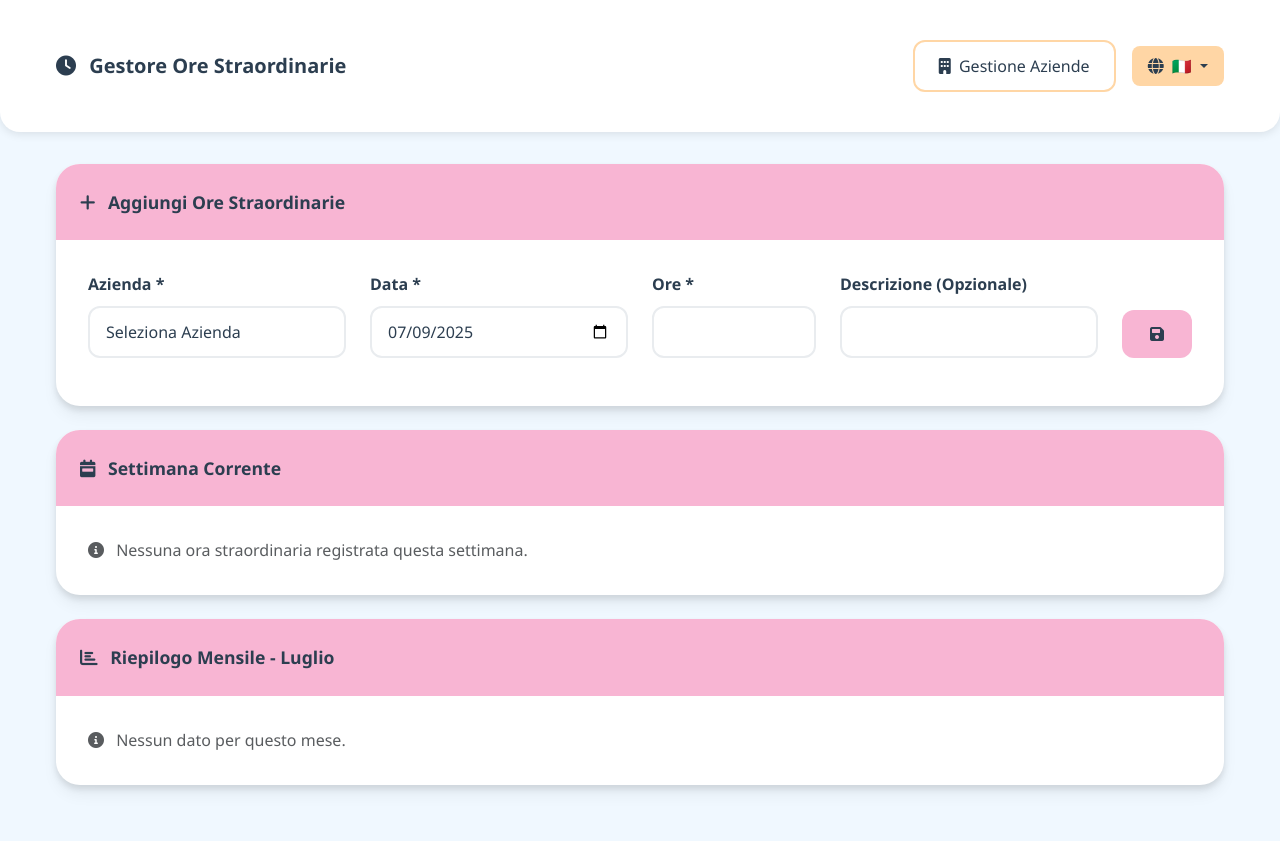
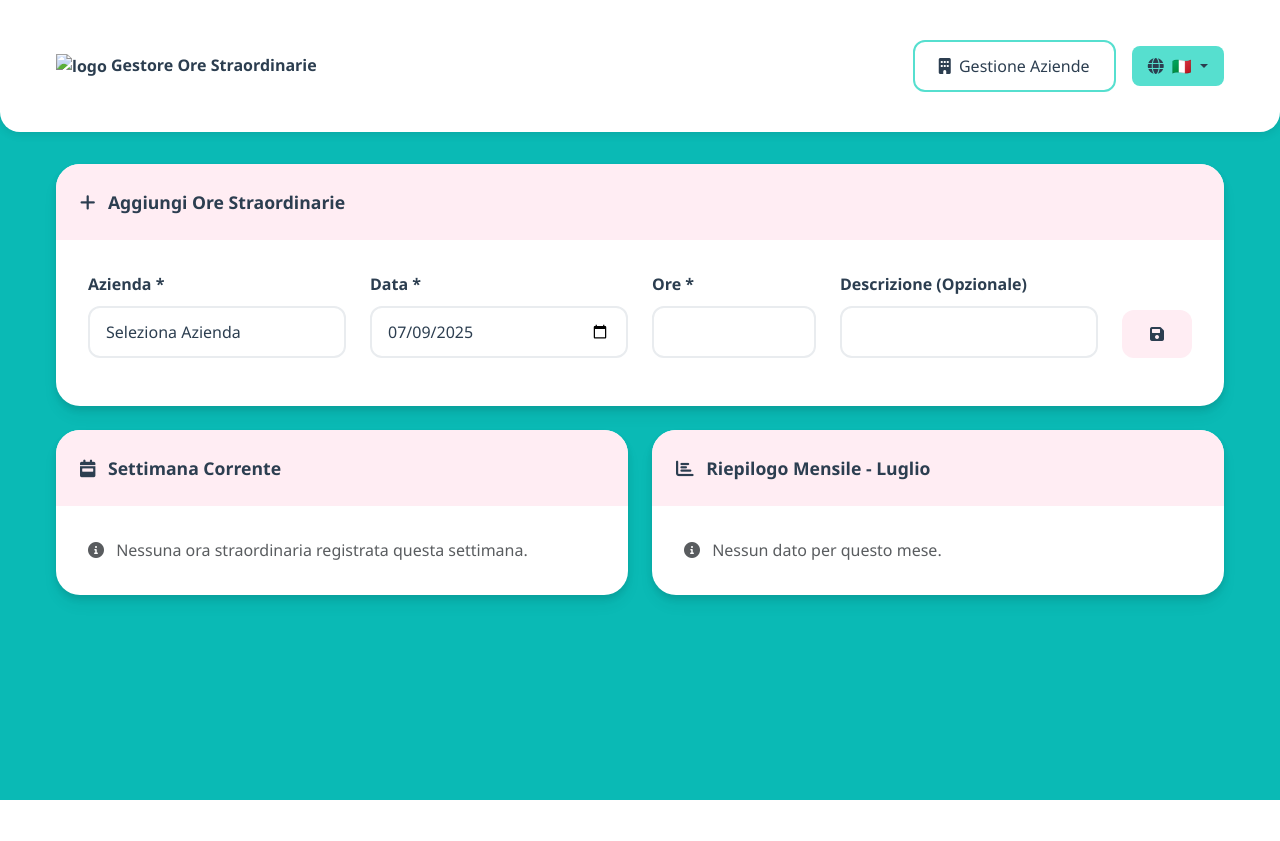
Before and after one commit to Piccios/OvertimeLedger, a PHP site: page /index.php in a window 1280 px wide. After the commit the page ends 800 px from the top, so only its background shows below. Run offline with PHP 8.4, Linux system fonts and the light colour scheme; tables that the repository leaves empty or names only in its code hold one stand-in row (values such as "Sample post").

Commit message:
Implement session-based flash messaging in index.php and manage_companies.php for improved user feedback. Update UI elements with new favicon links and enhance color variables for better styling consistency. Refactor success/error message handling to utilize session variables instead of query parameters.

```diff
--- a/index.php
+++ b/index.php
@@ -1,4 +1,5 @@
 <?php
+session_start();
 require_once 'config.php';
 require_once 'translations.php';
 
@@ -17,8 +18,9 @@ if ($_SERVER['REQUEST_METHOD'] === 'POST') {
                 $stmt = $pdo->prepare("INSERT INTO extra_hours (company_id, date, hours, description) VALUES (?, ?, ?, ?) ON DUPLICATE KEY UPDATE hours = ?, description = ?");
                 $stmt->execute([$company_id, $date, $hours, $description, $hours, $description]);
 
-                // Redirect to avoid form resubmission
-                header('Location: index.php?success=1');
+                // Set flash message and redirect
+                $_SESSION['flash_message'] = 'success';
+                header('Location: index.php');
                 exit;
 
             case 'delete':
@@ -26,8 +28,9 @@ if ($_SERVER['REQUEST_METHOD'] === 'POST') {
                 $stmt = $pdo->prepare("DELETE FROM extra_hours WHERE id = ?");
                 $stmt->execute([$id]);
 
-                // Redirect to avoid form resubmission
-                header('Location: index.php?deleted=1');
+                // Set flash message and redirect
+                $_SESSION['flash_message'] = 'deleted';
+                header('Location: index.php');
                 exit;
 
             case 'edit':
@@ -40,8 +43,9 @@ if ($_SERVER['REQUEST_METHOD'] === 'POST') {
                 $stmt = $pdo->prepare("UPDATE extra_hours SET company_id = ?, date = ?, hours = ?, description = ? WHERE id = ?");
                 $stmt->execute([$company_id, $date, $hours, $description, $id]);
 
-                // Redirect to avoid form resubmission
-                header('Location: index.php?edited=1');
+                // Set flash message and redirect
+                $_SESSION['flash_message'] = 'edited';
+                header('Location: index.php');
                 exit;
         }
     }
@@ -124,14 +128,17 @@ function isColorDark($color) {
     <meta charset="UTF-8">
     <meta name="viewport" content="width=device-width, initial-scale=1.0">
     <title>Gestore Ore Straordinarie</title>
+    <link rel="icon" href="./vendor/src/imgs/favicon.svg" type="image/svg+xml">
+    <link rel="icon" href="./vendor/src/imgs/favicon.svg" sizes="any" type="image/svg+xml">
+    <link rel="shortcut icon" href="./vendor/src/imgs/favicon.svg" type="image/svg+xml">
     <link href="https://cdn.jsdelivr.net/npm/bootstrap@5.3.0/dist/css/bootstrap.min.css" rel="stylesheet">
     <link href="https://cdnjs.cloudflare.com/ajax/libs/font-awesome/6.0.0/css/all.min.css" rel="stylesheet">
     <style>
         :root {
-            --primary-pastel: #f8b5d3;
-            --secondary-pastel: #b8e6b8;
-            --accent-pastel: #ffd6a5;
-            --light-pastel: #f0f8ff;
+            --primary-pastel: #FFEDF3;
+            --secondary-pastel: #ADEED9;
+            --accent-pastel: #56DFCF;
+            --light-pastel: #0ABAB5;
             --dark-text: #2c3e50;
             --shadow-soft: rgba(0, 0, 0, 0.1);
             --transition-smooth: all 0.3s cubic-bezier(0.4, 0, 0.2, 1);
@@ -483,11 +490,10 @@ function isColorDark($color) {
     <!-- Navigation -->
     <nav class="navbar navbar-expand-lg">
         <div class="container">
-            <a class="navbar-brand" href="index.php">
-                <i class="fas fa-clock me-2"></i>
-                <?= t('page_title', $current_lang) ?>
-            </a>
-
+        <div class="logo">
+                    <strong><img src="./vendor/src/imgs/favicon.svg" alt="logo" class="src">
+                    <?= t('page_title', $current_lang) ?></strong>
+            </div>
             <div class="d-flex align-items-center">
                 <a href="manage_companies.php" class="btn btn-outline-secondary me-3">
                     <i class="fas fa-building me-1"></i>
@@ -510,29 +516,32 @@ function isColorDark($color) {
 
     <div class="container">
         <!-- Success/Error Messages -->
-        <?php if (isset($_GET['success'])): ?>
+        <?php
+        // Check for flash messages and clear them after displaying
+        if (isset($_SESSION['flash_message'])) {
+            $flash_message = $_SESSION['flash_message'];
+            unset($_SESSION['flash_message']); // Clear the message
+
+            if ($flash_message === 'success'): ?>
                 <div class="alert alert-success alert-dismissible fade show" role="alert">
                     <i class="fas fa-check-circle me-2"></i>
                     <?= t('record_added', $current_lang) ?>
                     <button type="button" class="btn-close" data-bs-dismiss="alert"></button>
                 </div>
-        <?php endif; ?>
-
-        <?php if (isset($_GET['deleted'])): ?>
+            <?php elseif ($flash_message === 'deleted'): ?>
                 <div class="alert alert-info alert-dismissible fade show" role="alert">
                     <i class="fas fa-trash me-2"></i>
                     <?= t('record_deleted', $current_lang) ?>
                     <button type="button" class="btn-close" data-bs-dismiss="alert"></button>
                 </div>
-        <?php endif; ?>
-
-        <?php if (isset($_GET['edited'])): ?>
+            <?php elseif ($flash_message === 'edited'): ?>
                 <div class="alert alert-success alert-dismissible fade show" role="alert">
                     <i class="fas fa-edit me-2"></i>
                     <?= t('record_edited', $current_lang) ?>
                     <button type="button" class="btn-close" data-bs-dismiss="alert"></button>
                 </div>
-        <?php endif; ?>
+            <?php endif;
+        } ?>
 
         <!-- Add Overtime Form -->
         <div class="card fade-in-up mb-4">
@@ -588,8 +597,11 @@ function isColorDark($color) {
             </div>
         </div>
 
+        <!-- Current Week and Monthly Summary Row -->
+        <div class="row">
             <!-- Current Week Section -->
-        <div class="card slide-in-left mb-4">
+            <div class="col-md-6 mb-4">
+                <div class="card slide-in-left h-100">
                     <div class="card-header">
                         <i class="fas fa-calendar-week me-2"></i>
                         <?= t('current_week', $current_lang) ?>
@@ -602,13 +614,12 @@ function isColorDark($color) {
                             </p>
                         <?php else: ?>
                             <div class="table-responsive">
-                        <table class="table">
+                                <table class="table table-sm">
                                     <thead>
                                         <tr>
                                             <th><?= t('company', $current_lang) ?></th>
                                             <th><?= t('date', $current_lang) ?></th>
                                             <th><?= t('hours', $current_lang) ?></th>
-                                    <th><?= t('description', $current_lang) ?></th>
                                             <th><?= t('actions', $current_lang) ?></th>
                                         </tr>
                                     </thead>
@@ -622,7 +633,6 @@ function isColorDark($color) {
                                                 </td>
                                                 <td><?= date('d/m/Y', strtotime($record['date'])) ?></td>
                                                 <td><strong><?= $record['hours'] ?></strong></td>
-                                        <td><?= htmlspecialchars($record['description'] ?? '') ?></td>
                                                 <td>
                                                     <button class="btn btn-sm btn-outline-secondary me-1" onclick="editRecord(<?= $record['id'] ?>, '<?= $record['company_id'] ?>', '<?= $record['date'] ?>', <?= $record['hours'] ?>, '<?= htmlspecialchars($record['description'] ?? '') ?>')">
                                                         <i class="fas fa-edit"></i>
@@ -639,9 +649,11 @@ function isColorDark($color) {
                         <?php endif; ?>
                     </div>
                 </div>
+            </div>
 
             <!-- Monthly Summary -->
-        <div class="card scale-in mb-4">
+            <div class="col-md-6 mb-4">
+                <div class="card scale-in h-100">
                     <div class="card-header">
                         <i class="fas fa-chart-bar me-2"></i>
                         <?= t('monthly_summary', $current_lang) ?> - <?= $current_month_name ?>
@@ -653,10 +665,8 @@ function isColorDark($color) {
                                 <?= t('no_data_month', $current_lang) ?>
                             </p>
                         <?php else: ?>
-                    <div class="row">
-                        <div class="col-md-8">
                             <div class="table-responsive">
-                                <table class="table">
+                                <table class="table table-sm">
                                     <thead>
                                         <tr>
                                             <th><?= t('company', $current_lang) ?></th>
@@ -683,19 +693,20 @@ function isColorDark($color) {
                                     </tbody>
                                 </table>
                             </div>
-                        </div>
-                        <div class="col-md-4">
+
+                            <div class="mt-3">
                                 <div class="summary-card">
-                                <h5><i class="fas fa-download me-2"></i><?= t('export_excel', $current_lang) ?></h5>
-                                <p class="mb-3"><?= t('monthly_summary', $current_lang) ?> - <?= $current_month_name ?></p>
-                                <a href="export_excel.php?month=<?= $current_month ?>" class="btn btn-export">
+                                    <h6><i class="fas fa-download me-2"></i><?= t('export_excel', $current_lang) ?></h6>
+                                    <p class="mb-2 small"><?= t('monthly_summary', $current_lang) ?> - <?= $current_month_name ?></p>
+                                    <a href="export_excel.php?month=<?= $current_month ?>" class="btn btn-export btn-sm">
                                         <i class="fas fa-file-excel me-2"></i>
                                         <?= t('export_excel', $current_lang) ?>
                                     </a>
                                 </div>
                             </div>
+                        <?php endif; ?>
                     </div>
-                <?php endif; ?>
+                </div>
             </div>
         </div>
     </div>
```
Also changed, not shown: manage_companies.php (+22 -17 lines). Lines whose indentation alone changed are shown as unchanged.
